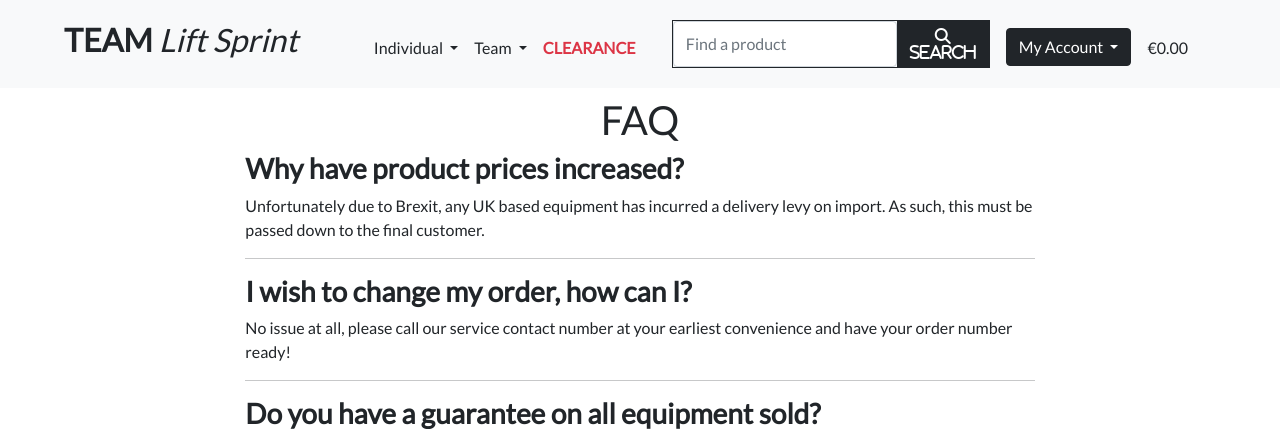
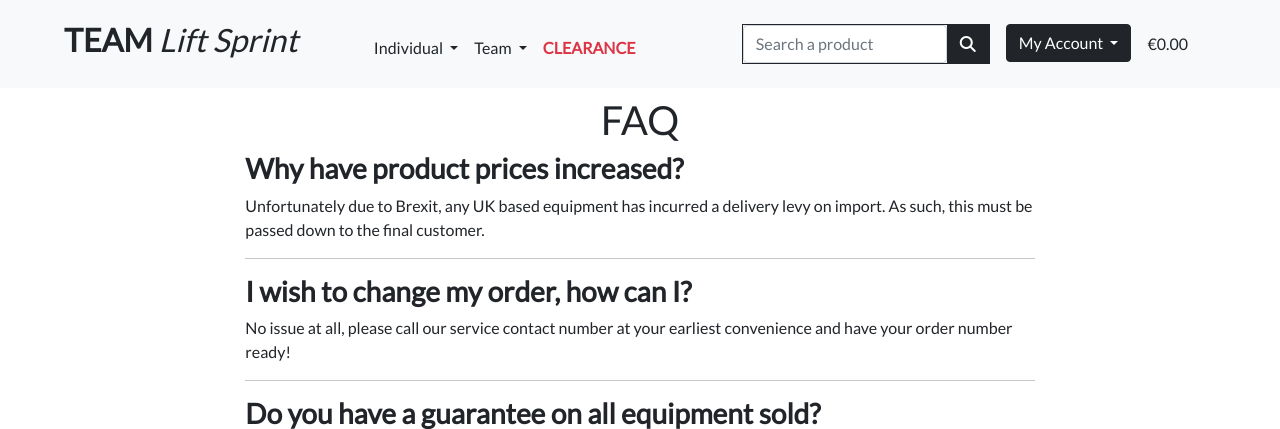
Before and after one commit to aryan008/team_lift_sprint, a Django app: page /faq in a window 1280 px wide. Shown: the top 429 px of the page. Run offline with Django 3.2, Linux system fonts and the light colour scheme; some libraries are stand-ins or nearby versions.

Commit message:
Fix: edit the navbar search bar and height of account

```diff
--- a/templates/includes/main-nav.html
+++ b/templates/includes/main-nav.html
@@ -35,14 +35,14 @@
     </ul>
         <!-- Search form -->
         <form method="GET" action="#" class="d-flex border border-dark">
-            <input class="form-control" type="search" name="q" placeholder="Find a product" aria-label="searchOurStore">
+            <input class="form-control" type="search" name="q" placeholder="Search a product" aria-label="searchOurStore">
             <button class="btn btn-dark rounded-0" type="submit"><span class="input-group">
-                    <i class="fas fa-search"> Search</i>
+                    <i class="fas fa-search"></i>
                 </span></button>
         </form>
     <!-- Account Management -->
     <div class="dropdown">
-        <ul class="nav mt-2 ms-lg-3">
+        <ul class="nav mt-2 ms-lg-3 mt-lg-0">
             <li class="nav-item dropdown">
                 <button type="button" class="btn btn-dark bg-dark dropdown-toggle d-lg-block collapse-margin"
                     id="dropdownMenuButton1" data-bs-toggle="dropdown">
```
